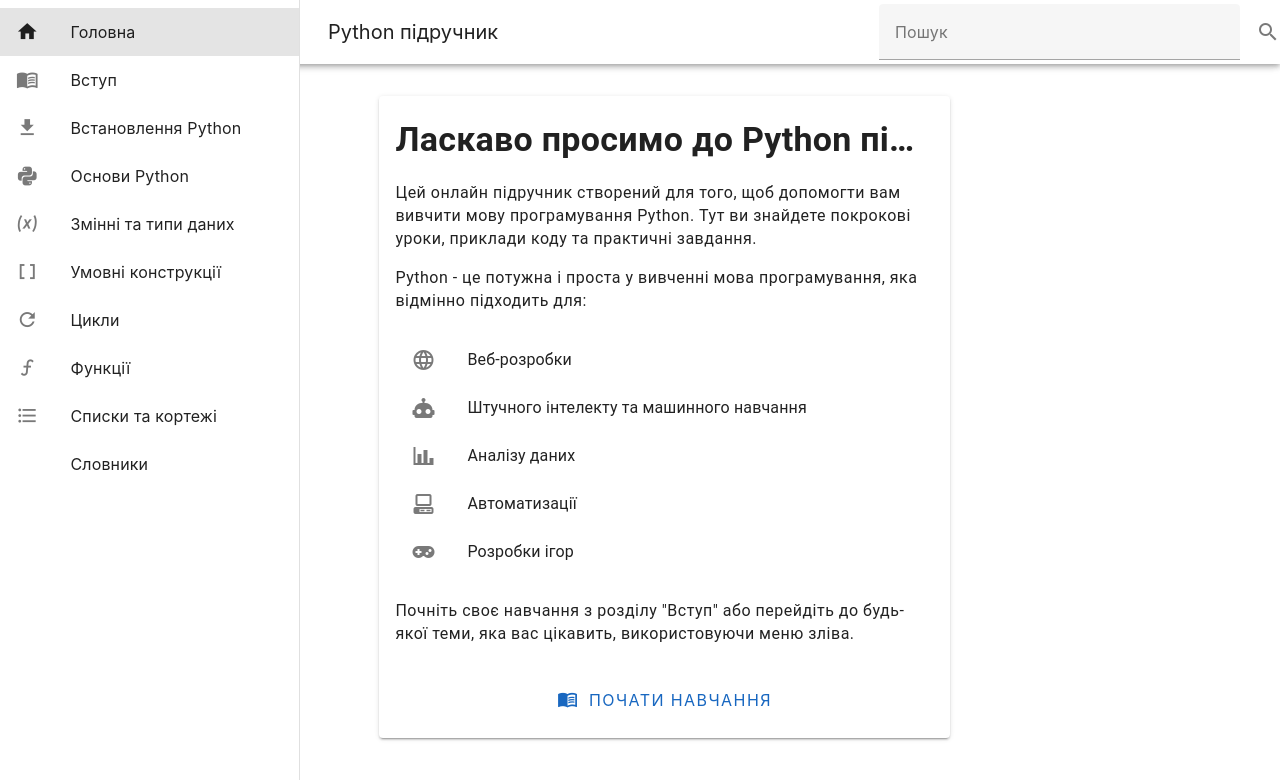
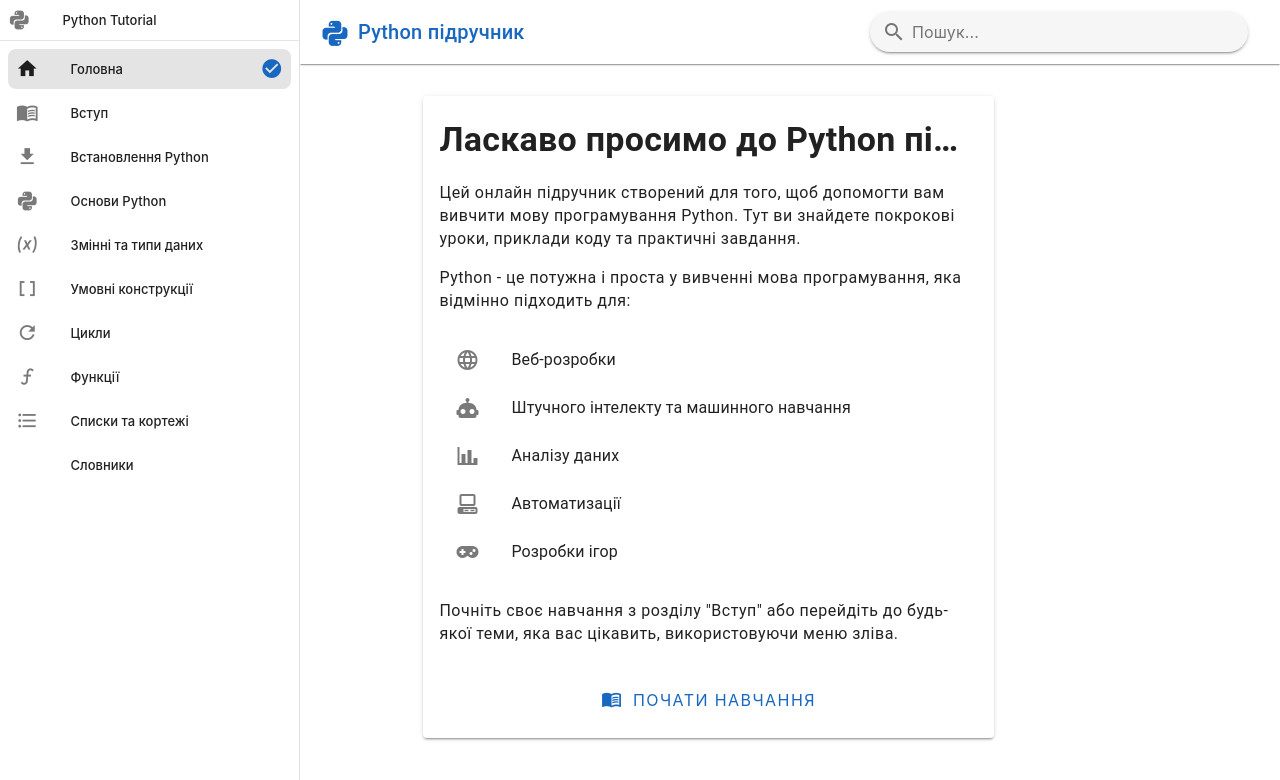
Before and after one commit to moiseiev-m/python-lesson, a Vue app: page / in a window 1280 px wide. Shown: the top 780 px of the page. Built offline with nearby package versions, Linux system fonts and the light colour scheme.

Commit message:
Improve layout and fix mobile display issues

```diff
--- a/src/App.vue
+++ b/src/App.vue
@@ -1,10 +1,13 @@
 <script setup>
-import { ref } from 'vue';
-import { useRouter } from 'vue-router';
+import { ref, computed } from 'vue';
+import { useRouter, useRoute } from 'vue-router';
+import { useDisplay } from 'vuetify';
 
-const drawer = ref(true);
+const drawer = ref(null);
 const searchQuery = ref('');
 const router = useRouter();
+const route = useRoute();
+const { mobile, mdAndUp } = useDisplay();
 
 const menuItems = [
 	{ title: 'Головна', icon: 'mdi-home', to: '/' },
@@ -19,53 +22,81 @@
 	{ title: 'Словники', icon: 'mdi-dictionary', to: '/dictionaries' },
 ];
 
+const isCurrentRoute = computed(() => (path) => {
+	return route.path === path;
+});
+
 const search = () => {
 	if (searchQuery.value) {
 		router.push({ name: 'search', query: { q: searchQuery.value } });
+		searchQuery.value = '';
+		if (mobile.value) drawer.value = false;
 	}
 };
 </script>
 
 <template>
 	<v-app>
-		<v-navigation-drawer v-model="drawer" permanent>
-			<v-list>
-				<v-list-item v-for="(item, i) in menuItems" :key="i" :to="item.to" :prepend-icon="item.icon" :title="item.title" />
+		<v-navigation-drawer v-model="drawer" :permanent="mdAndUp" :temporary="!mdAndUp" :location="mdAndUp ? 'left' : 'start'" width="300">
+			<v-list-item prepend-icon="mdi-language-python" title="Python Tutorial" nav>
+				<template v-slot:append>
+					<v-btn v-if="!mdAndUp" variant="text" icon="mdi-close" @click="drawer = false"></v-btn>
+				</template>
+			</v-list-item>
+
+			<v-divider></v-divider>
+
+			<v-list nav density="compact">
+				<v-list-item
+					v-for="item in menuItems"
+					:key="item.title"
+					:to="item.to"
+					:prepend-icon="item.icon"
+					:title="item.title"
+					:active="isCurrentRoute(item.to)"
+					link
+					@click="mobile ? (drawer = false) : null"
+					class="rounded-lg mb-1"
+				>
+					<template v-slot:append v-if="isCurrentRoute(item.to)">
+						<v-icon color="primary" icon="mdi-check-circle"></v-icon>
+					</template>
+				</v-list-item>
 			</v-list>
 		</v-navigation-drawer>
 
-		<v-app-bar>
-			<v-app-bar-nav-icon @click="drawer = !drawer"></v-app-bar-nav-icon>
-			<v-toolbar-title>Python підручник</v-toolbar-title>
+		<v-app-bar elevation="1">
+			<v-app-bar-nav-icon v-if="!mdAndUp" @click="drawer = !drawer"></v-app-bar-nav-icon>
+			<v-app-bar-title class="text-primary font-weight-bold">
+				<v-icon icon="mdi-language-python" color="primary" class="mr-2"></v-icon>
+				<span :class="mobile ? 'text-subtitle-1' : 'text-h6'">Python підручник</span>
+			</v-app-bar-title>
 			<v-spacer></v-spacer>
-			<v-text-field v-model="searchQuery" append-icon="mdi-magnify" label="Пошук" single-line hide-details @keyup.enter="search"></v-text-field>
+
+			<v-text-field
+				v-model="searchQuery"
+				:class="mobile ? 'mx-2 w-120' : 'mx-4 w-300'"
+				prepend-inner-icon="mdi-magnify"
+				label="Пошук..."
+				single-line
+				hide-details
+				density="compact"
+				variant="solo-filled"
+				rounded
+				@keyup.enter="search"
+			>
+				<template v-slot:append>
+					<v-fade-transition leave-absolute>
+						<v-icon v-if="searchQuery" color="primary" @click="searchQuery = ''" class="cursor-pointer"> mdi-close-circle </v-icon>
+					</v-fade-transition>
+				</template>
+			</v-text-field>
 		</v-app-bar>
 
-		<v-main>
-			<v-container fluid>
+		<v-main :class="mdAndUp ? 'ml-300' : ''">
+			<v-container fluid class="pa-4">
 				<router-view></router-view>
 			</v-container>
 		</v-main>
 	</v-app>
 </template>
-
-<style>
-.v-navigation-drawer {
-	width: 300px !important;
-	position: fixed;
-	top: 0;
-	left: 0;
-	height: 100%;
-	z-index: 100;
-}
-
-.v-main {
-	padding-left: 300px;
-}
-
-@media (max-width: 960px) {
-	.v-main {
-		padding-left: 0;
-	}
-}
-</style>
--- a/src/main.js
+++ b/src/main.js
@@ -4,13 +4,27 @@
 import { createPinia } from 'pinia';
 import App from './App.vue';
 import router from './router';
+
+// Vuetify
+import 'vuetify/styles';
 import { createVuetify } from 'vuetify';
+import * as components from 'vuetify/components';
+import * as directives from 'vuetify/directives';
 import '@mdi/font/css/materialdesignicons.css';
-import 'vuetify/styles';
 
 const vuetify = createVuetify({
+	components,
+	directives,
 	theme: {
 		defaultTheme: 'light',
+		themes: {
+			light: {
+				colors: {
+					primary: '#1867C0',
+					secondary: '#5CBBF6',
+				},
+			},
+		},
 	},
 });
 
```
